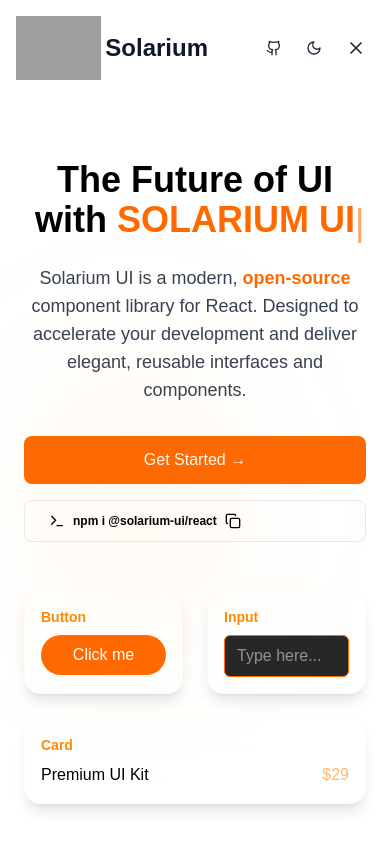
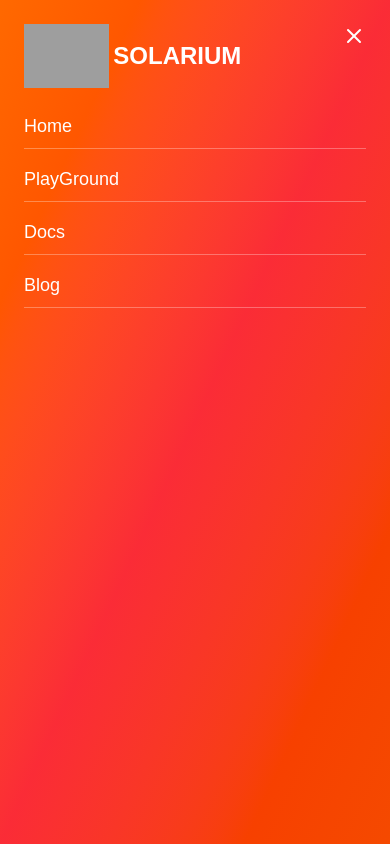
Before and after one commit to Ismael-Rvas/Cubex-UI, a React (Vite) app: page / in a window 390 px wide. Both pictures are taken after a click on the button 356 px from the left and 48 px from the top of the page. Shown: the top 844 px of the page. Built offline with nearby package versions, Linux system fonts and the light colour scheme; grey boxes are pictures that could not be loaded.

Commit message:
Fixed responsive menu and responsive blink

```diff
--- a/src/layout/Navbar.jsx
+++ b/src/layout/Navbar.jsx
@@ -28,11 +28,18 @@ export default function Navbar() {
     document.documentElement.classList.toggle("dark", newTheme === "dark");
   };
 
-  const toggleMenu = () => setMenuOpen(!menuOpen);
+  const toggleMenu = () => {
+    setMenuOpen(!menuOpen);
+    document.body.classList.toggle("overflow-hidden", !menuOpen);
+  };
 
   if (!mounted) return null;
 
   return (
+    <>
+    {menuOpen && (
+        <div className="fixed z-30 top-[64px] left-0 right-0 bottom-0 bg-white/40 dark:bg-black/40 backdrop-blur-xl transition-all duration-300"></div>
+      )}
     <nav
       className={`p-4 fixed top-0 left-0 right-0 z-50 transition-all duration-300 ${
         scrolled ? "bg-white dark:bg-black/70 backdrop-blur-lg shadow-md" : "bg-transparent"
@@ -47,7 +54,7 @@ export default function Navbar() {
               className="h-16"
               alt="Logo"
             />
-            <span className="text-2xl font-semibold text-gray-900 dark:text-white ml-1">Solarium</span>
+            <span className="text-2xl font-semibold text-gray-900 dark:text-white ml-1">SOLARIUM</span>
           </a>
         </div>
 
@@ -85,6 +92,32 @@ export default function Navbar() {
           </div>
         </div>
       </div>
+
+      {/* Menú responsive cuando `menuOpen` es true */}
+      {menuOpen && (
+        <div className="fixed top-0 left-0 w-full h-screen bg-gradient-to-br from-orange-500 via-red-500 to-orange-600 dark:from-orange-600 dark:via-red-600 dark:to-orange-700 p-6 flex flex-col items-start gap-6 transition-all duration-300">
+          <button onClick={toggleMenu} className="absolute top-6 right-6 text-white text-3xl hover:text-gray-300 transition">
+            <X />
+          </button>
+
+          <div className="flex items-center">
+            <img
+              src="https://res.cloudinary.com/ismaelrvas/image/upload/v1745231513/solariumLogo-removebg-preview_zjdfx8.png"
+              className="h-16"
+              alt="Logo"
+            />
+            <span className="text-2xl font-semibold text-white ml-1">SOLARIUM</span>
+          </div>
+
+          <ul className="flex flex-col gap-4 w-full">
+            <li><a href="#" className="block w-full text-white border-b border-white/30 pb-2 text-lg hover:text-gray-300 transition">Home</a></li>
+            <li><a href="#" className="block w-full text-white border-b border-white/30 pb-2 text-lg hover:text-gray-300 transition">PlayGround</a></li>
+            <li><a href="#" className="block w-full text-white border-b border-white/30 pb-2 text-lg hover:text-gray-300 transition">Docs</a></li>
+            <li><a href="#" className="block w-full text-white border-b border-white/30 pb-2 text-lg hover:text-gray-300 transition">Blog</a></li>
+          </ul>
+        </div>
+      )}
     </nav>
+    </>
   );
 }
--- a/src/pages/Home.jsx
+++ b/src/pages/Home.jsx
@@ -1,5 +1,5 @@
 import CopyCommand from "../components/animations/CopyCommand";
-import Navbar from "../layout/Navbar";
+import Navbar from "../layout/navbar.jsx";
 export function Home() {
 
   return (
@@ -12,7 +12,9 @@ export function Home() {
           {/* Texto principal */}
           <div className="max-w-xl text-center md:text-left">
             <h1 className="text-4xl sm:text-5xl font-bold text-black dark:text-white">
-              The Future of UI with <span className="text-orange-500 relative">SOLARIUM UI  <span className="absolute left-full top-1 text-orange-500 text-4xl font-light animate-blink">|</span></span>
+              The Future of UI with <span className="text-orange-500 relative">SOLARIUM UI
+                <span className="absolute left-full bottom-1.5 sm:top-1 text-orange-500 text-2xl sm:text-4xl font-light animate-blink">|</span>
+              </span>
             </h1>
 
             <p className="mt-6 text-lg text-gray-700 dark:text-gray-300">
```
